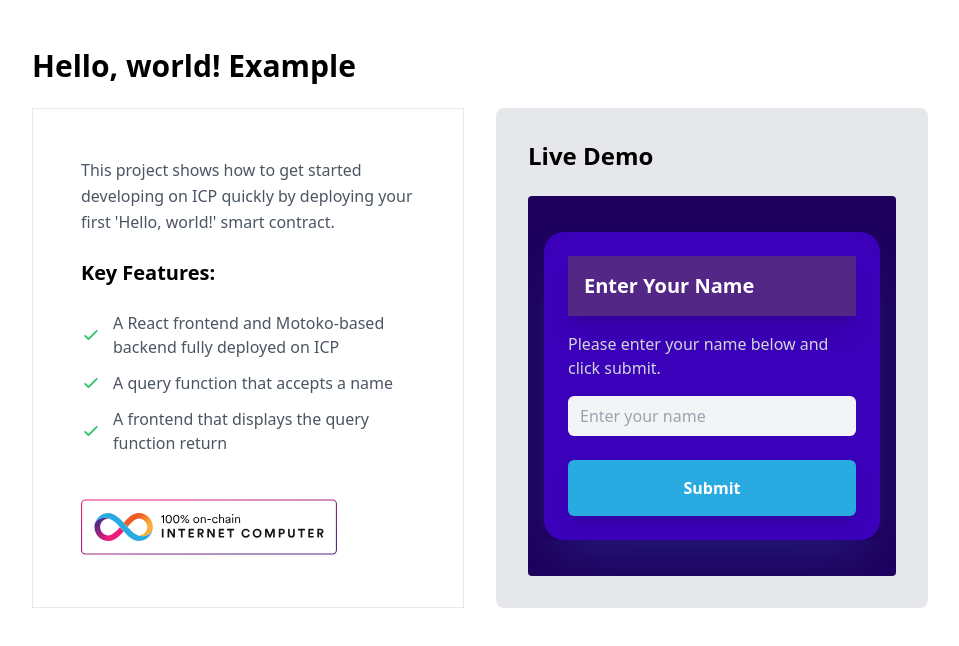
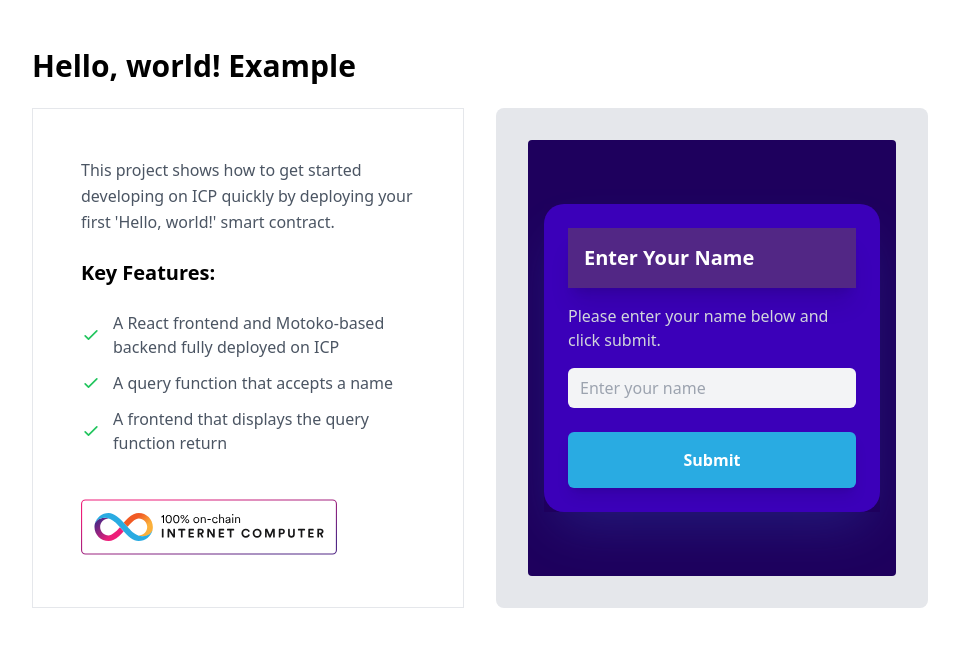
Before and after one commit to jennifertrin/icp-hello-world-react, a React (Vite) app in the folder src/hello_world_react_frontend/: page / in a window 1280 px wide. Shown: the top 646 px of the page, without its empty margins (160-1119 px from the left). Built offline with nearby package versions, Linux system fonts and the light colour scheme.

Commit message:
chore: remove Live Demo text

```diff
--- a/src/hello_world_react_frontend/src/components/NameInput.jsx
+++ b/src/hello_world_react_frontend/src/components/NameInput.jsx
@@ -81,7 +81,6 @@ const ExampleForm = () => {
                     </div>
                 </div>
                 <div className="bg-gray-200 rounded-lg p-8 flex flex-col overflow-hidden">
-                    <h2 className="text-2xl font-semibold mb-6">Live Demo</h2>
                     <div className="flex-grow overflow-auto">
                         <NameInput />
                     </div>
```
